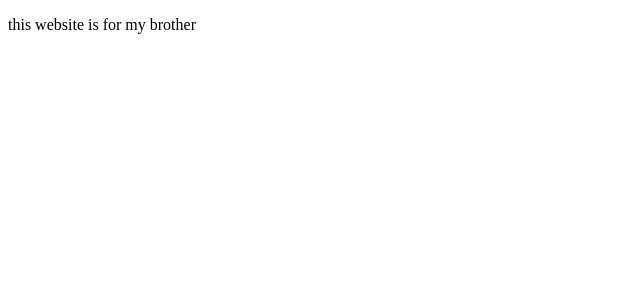
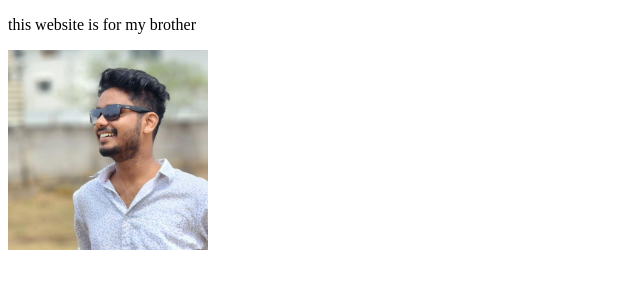
Before and after one commit to chrahul-js/Akhil-Website, a plain HTML site: page index.html in a window 1280 px wide. Shown: the whole page, without its empty margins (0-640 px from the left). Drawn offline with Linux system fonts and the light colour scheme.

Commit message:
add image

```diff
--- a/index.html
+++ b/index.html
@@ -5,5 +5,6 @@
     </head>
     <body>
         <p>this website is for my brother</p>
+        <img src="rahul1.jpg" width="200" height="200">
     </body>
 </html>
```
Also changed, not shown: rahul1.jpg (added).
